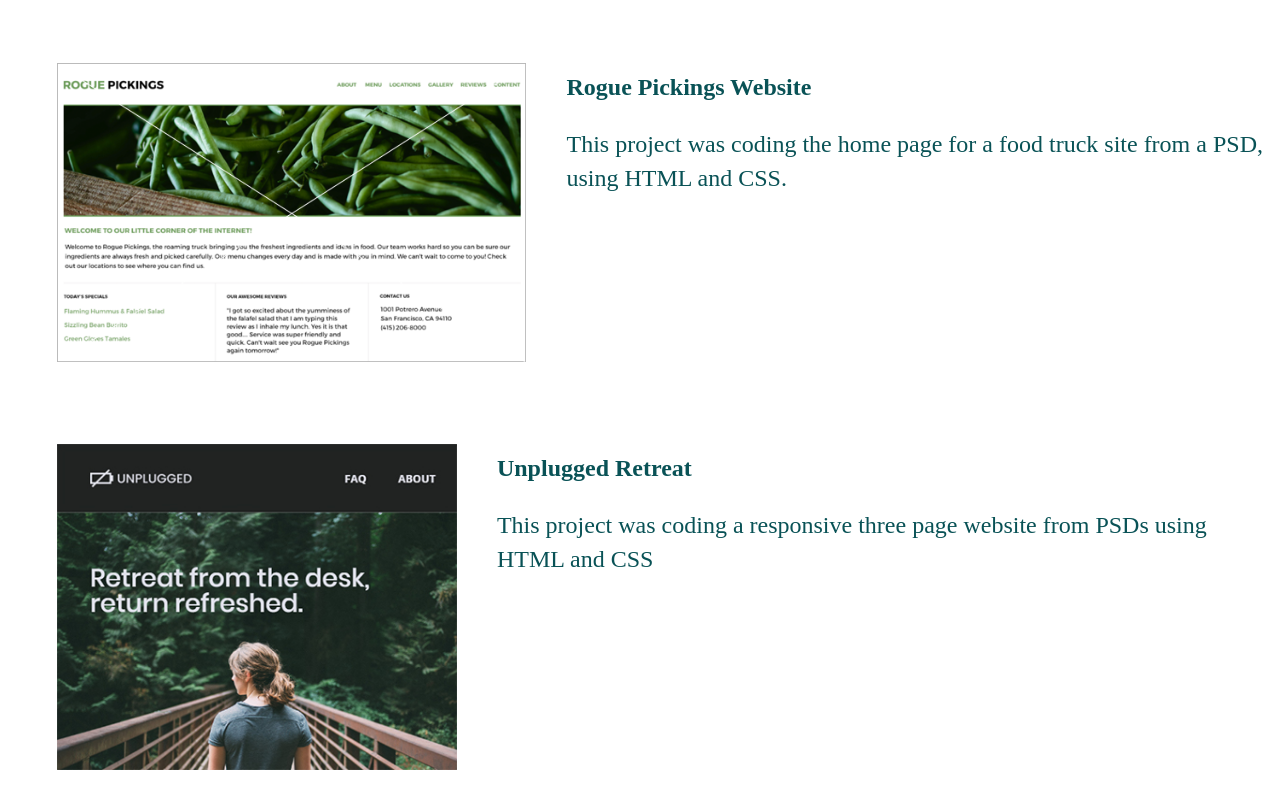
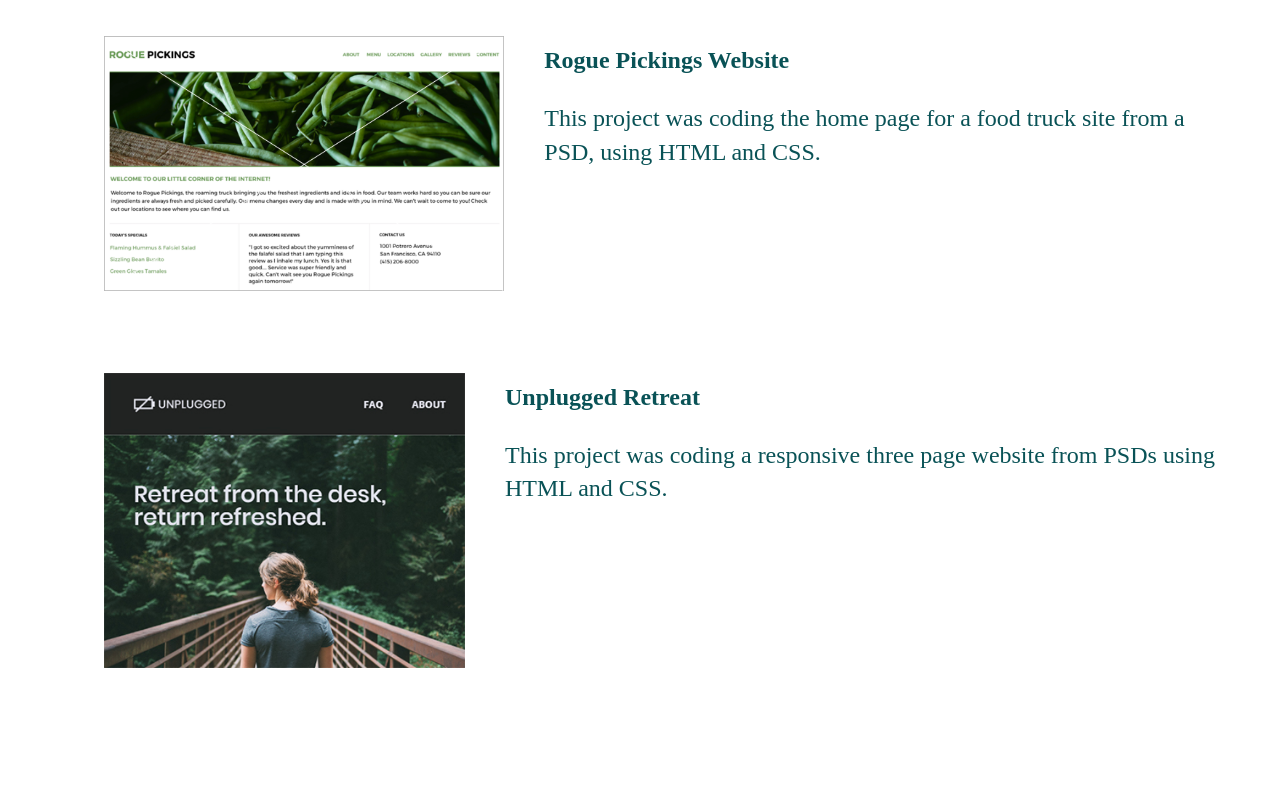
Before and after one commit to CalenFeaElen/my-portfolio-website, a plain HTML site: page index.html in a window 1280 px wide. Shown: the part 1344-2133 px from the top of the page. Drawn offline with nearby package versions, Linux system fonts and the light colour scheme.

Commit message:
Fixed error with portfolio section and small text error in html

```diff
--- a/css/main.css
+++ b/css/main.css
@@ -458,11 +458,6 @@ footer i {
     font-size: 1.5em;
   }
 
-  .my-portfolio p {
-    width: 34em;
-    max-width: 100%;
-  }
-
   .my-portfolio #img-3 {
    margin-right: 20px;
   }
--- a/index.html
+++ b/index.html
@@ -58,10 +58,10 @@
                       <div class="project">
                         <div>
                           <h3>Unplugged Retreat</h3>
-                          <p>This project was coding a responsive three page website from PSDs using HTML and CSS</p>
+                          <p>This project was coding a responsive three page website from PSDs using HTML and CSS.</p>
                         </div>
                         <figure>
-                          <img src="img/unplugged.jpg" alt="Sample Website Design">
+                          <img id ="img-3" src="img/unplugged.jpg" alt="Sample Website Design">
                         </figure>
                       </div>
                     </article>
```
